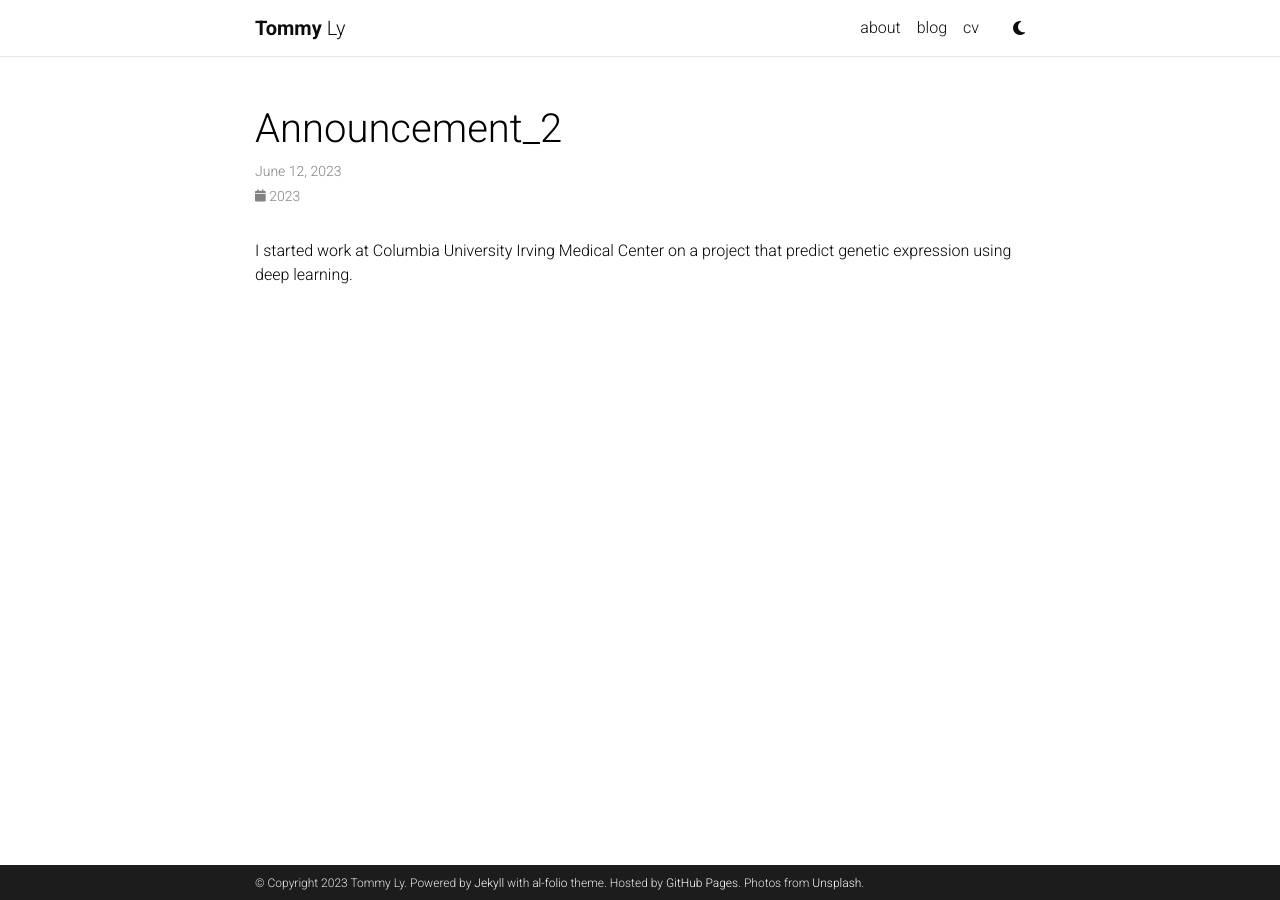
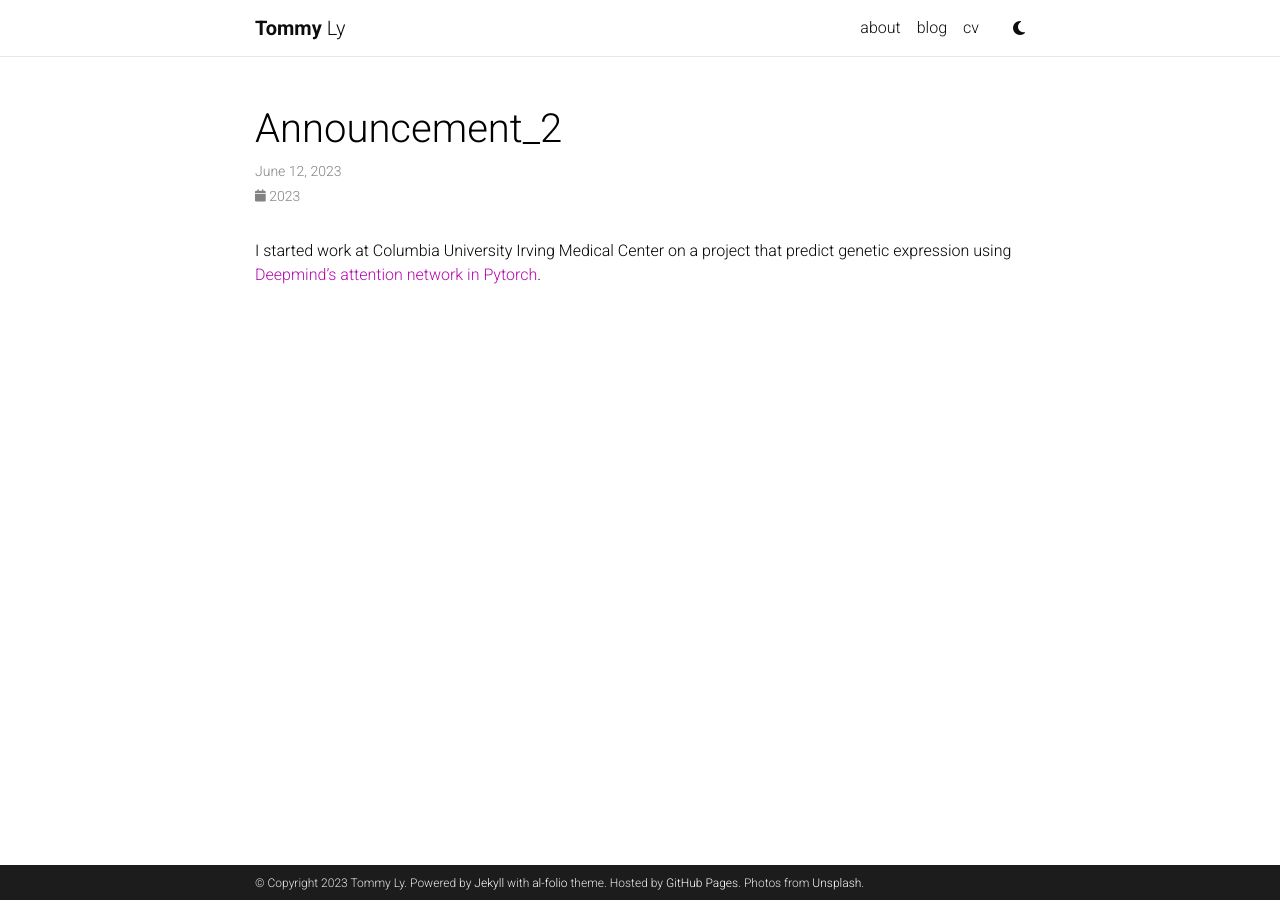
Before and after one commit to tommyly201/tommyly201.github.io, a Jekyll site: the page built from _news/announcement_2.md, in a window 1280 px wide. Built offline with Jekyll 4.4.1, drawn with Linux system fonts in a browser that asks for light colours; comment, search, counter and statistics services are not loaded; a style sheet for code colours, icons or effects is not loaded.

Commit message:
gene expression

```diff
--- a/_news/announcement_2.md
+++ b/_news/announcement_2.md
@@ -6,7 +6,7 @@ inline: true
 related_posts: false
 ---
 
-I started work at Columbia University Irving Medical Center on a project that predict genetic expression using deep learning.
+I started work at Columbia University Irving Medical Center on a project that predict genetic expression using [Deepmind's attention network in Pytorch](https://github.com/lucidrains/enformer-pytorch).
 
 <!-- Announcements and news can be much longer than just quick inline posts. In fact, they can have all the features available for the standard blog posts. See below.
 
```
